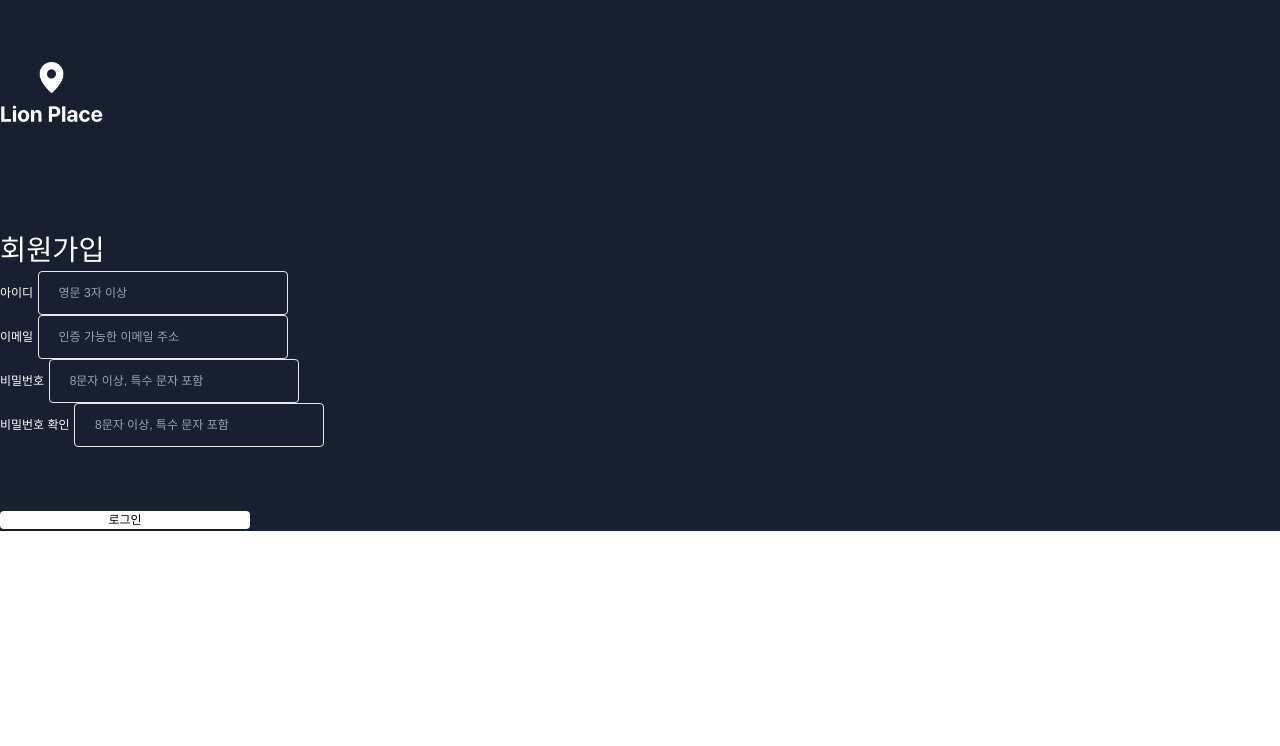
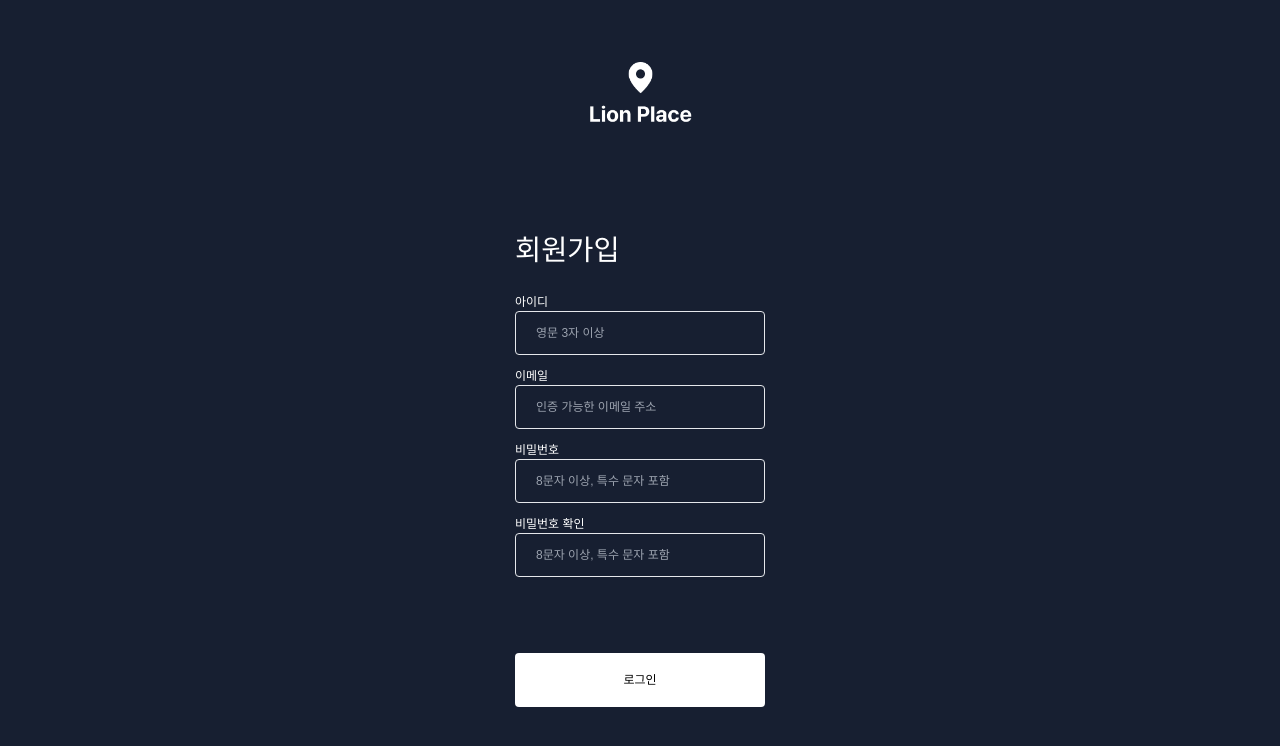
Before and after one commit to LionPlace/JS-LionPlace, a website: page client/views/register.html in a window 1280 px wide. Drawn offline with Linux system fonts and the light colour scheme; files that its build step writes are made by us from their sources; a web font is replaced by a local one.

Commit message:
📝Feat : 회원가입 페이지 코드 수정 및 완료

```diff
--- a/client/views/register.html
+++ b/client/views/register.html
@@ -13,7 +13,7 @@
         <script src="./js/main.js" type="module"></script>
         <title>project</title>
       </head>
-<body>
+
 
   <!--
 
@@ -28,34 +28,43 @@
 
   -->
 
-  <div class="register-wrapper -bg--lion-primary w-[320px]">
+<body class="-bg--lion-primary flex justify-center min-w-[320px] h-screen">
 
-    <div class="pt-[62px] pl-[108px]">
+  <div class="register-wrapper px-[36px] flex flex-col items-center">
+
+    <div class="pt-[62px]">
       <img class="w-[103px] h-auto" src="./../assets/login/lion-place.png" alt="라이언 플레이스 로고" />
     </div>
 
-    <h1 class="-text--lion-label-xl -text--lion-white ml-[34px] mt-[100px] mb-[24px] mx-auto">회원가입</h1>
-    <form action="" method="">
+    <h1 class="-text--lion-label-xl -text--lion-white mt-[100px] block w-full">회원가입</h1>
+    <!-- 주소창을 통해서 정보를 보내면 GET, 암호화된 것은 POST 회원가입, 이메일, 비밀번호는 주소창에 남기면 안되기 때문에 POST 로 / action 은 주소를 보낼 서버정보
+    -->
+
+    <form action="#" method="POST">
       <fieldset>
-        <div class="register-form-container ml-[34px]">
-          <div class="user-id mb-[10px]">
+        <div class="register-form-container mt-[22px] flex flex-col gap-[12px] -text--lion-white">
+          <div class="flex flex-col">
             <label class="-text--lion-white -text--lion-paragraph-small" for="user-id">아이디</label>
-            <input class="w-[250px] h-[44px] rounded -text--lion-paragraph-small pl-5 pt-3 pr-5 pb-3 bg-transparent border" type="text" id="user-id" placeholder="영문 3자 이상" required/>
-          </div>
-          <div class="user-email mb-[10px]">
-            <label class="-text--lion-white -text--lion-paragraph-small" for="user-email">이메일</label>
-            <input class="w-[250px] h-[44px] rounded -text--lion-paragraph-small pl-5 pt-3 pr-5 pb-3 bg-transparent border" type="text" id="user-email" placeholder="인증 가능한 이메일 주소" required />
-          </div>
-          <div class="user-pw mb-[10px]">
-            <label class="-text--lion-white -text--lion-paragraph-small" for="user-pw">비밀번호</label>
-            <input class="w-[250px] h-[44px] rounded -text--lion-paragraph-small pl-5 pt-3 pr-5 pb-3 bg-transparent border" type="text" id="user-pw" placeholder="8문자 이상, 특수 문자 포함" required/>
-          </div>
-          <div class="user-pw-confirm mb-[10px]">
-            <label class="-text--lion-white -text--lion-paragraph-small" for="user-pw-confirm">비밀번호 확인</label>
-            <input class="w-[250px] h-[44px] rounded -text--lion-paragraph-small pl-5 pt-3 pr-5 pb-3 bg-transparent border" type="text" id="user-pw-confirm" placeholder="8문자 이상, 특수 문자 포함" required/>
+            <input class="w-[250px] h-[44px] rounded -text--lion-paragraph-small pl-5 pt-3 pr-5 pb-3 bg-transparent border -text--lion-white focus:outline-none" type="id" id="user-id" placeholder="영문 3자 이상" required minlength="3" autocomplete="off"/>
           </div>
 
-          <button class="w-[250px] h-[54px] bg-white rounded -text--lion-paragraph-small mt-16 mb-32" type="button" onclick="">로그인</button>
+          <div class="flex flex-col">
+            <label class="-text--lion-white -text--lion-paragraph-small" for="user-email">이메일</label>
+            <input class="w-[250px] h-[44px] rounded -text--lion-paragraph-small pl-5 pt-3 pr-5 pb-3 bg-transparent border -text--lion-white focus:outline-none" type="email" id="user-email" placeholder="인증 가능한 이메일 주소" required autocomplete="off"/>
+          </div>
+
+          <div class="flex flex-col">
+            <label class="-text--lion-white -text--lion-paragraph-small" for="user-pw">비밀번호</label>
+            <input class="w-[250px] h-[44px] rounded -text--lion-paragraph-small pl-5 pt-3 pr-5 pb-3 bg-transparent border -text--lion-white focus:outline-none" type="password" id="user-pw" placeholder="8문자 이상, 특수 문자 포함" required minlength="8"/>
+          </div>
+
+          <div class="flex flex-col">
+            <label class="-text--lion-white -text--lion-paragraph-small" for="user-pw-confirm">비밀번호 확인</label>
+            <input class="w-[250px] h-[44px] rounded -text--lion-paragraph-small pl-5 pt-3 pr-5 pb-3 bg-transparent border focus:outline-none" type="password" id="user-pw-confirm" placeholder="8문자 이상, 특수 문자 포함" required minlength="8"/>
+          </div>
+
+
+          <button class=" bg-white rounded py-[18px] -text--lion-paragraph-small mt-16 -text--lion-black" type="submit" onclick="">로그인</button>
         </div> <!-- register-form-container end -->
       </fieldset>
     </form>
```
